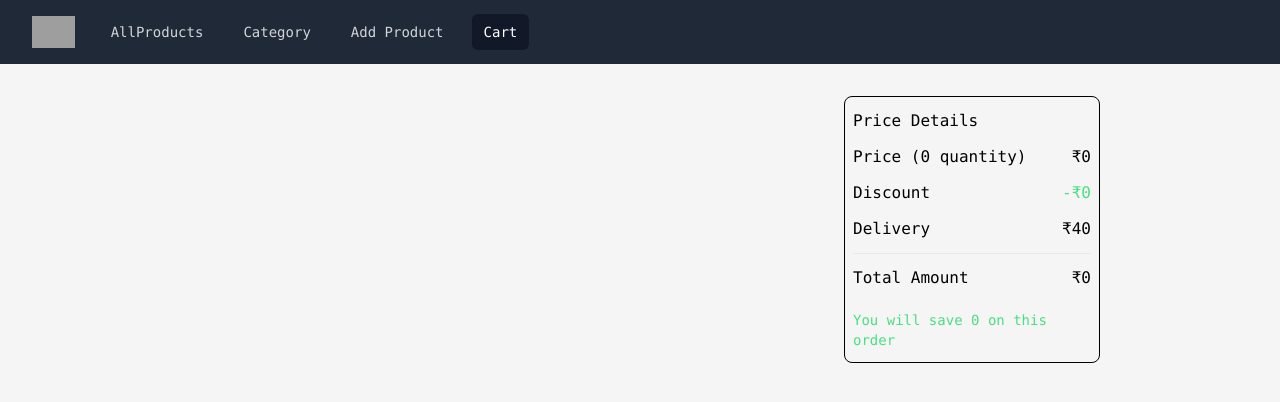
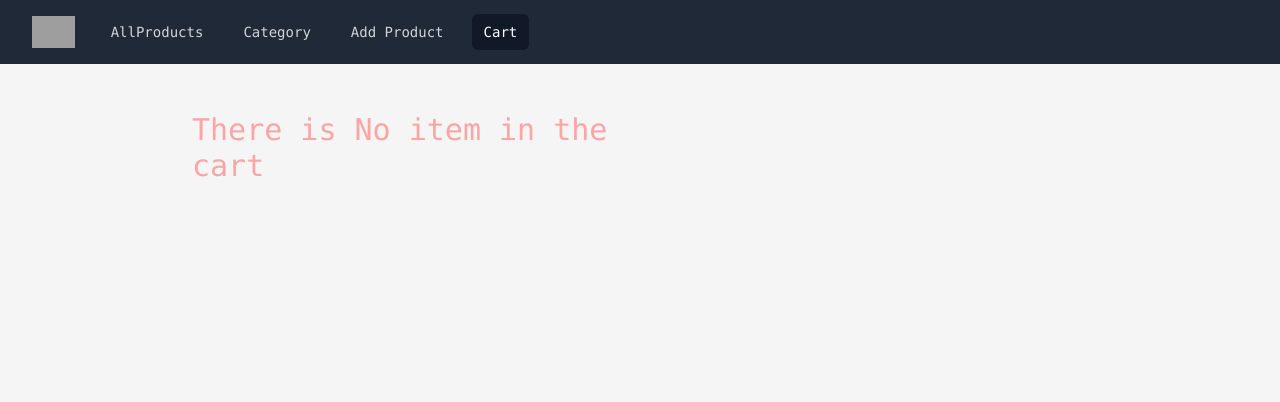
Before and after one commit to Amankumar977/ecomcart, a React (Vite) app in the folder client/: page /cart in a window 1280 px wide. Shown: the top 402 px of the page. Built offline with nearby package versions, Linux system fonts and the light colour scheme; grey boxes are pictures that could not be loaded.

Commit message:
Fix: Cart bug fixed.

```diff
--- a/client/src/components/CartItems.jsx
+++ b/client/src/components/CartItems.jsx
@@ -28,6 +28,11 @@ const CartItems = () => {
 
   return (
     <div className="w-[70%] mx-auto mt-4 flex justify-between ">
+      {cart && cart.length <= 0 && (
+        <div className="w-full text-3xl mt-8 text-red-300">
+          There is No item in the cart
+        </div>
+      )}
       <div className="w-3/4">
         {cart &&
           cart.length > 0 &&
@@ -78,7 +83,7 @@ const CartItems = () => {
           ))}
       </div>
       <div className="w-[30%]">
-        <FinalAmount cart={cart} />
+        {cart?.length > 0 && <FinalAmount cart={cart} />}
       </div>
     </div>
   );
```
